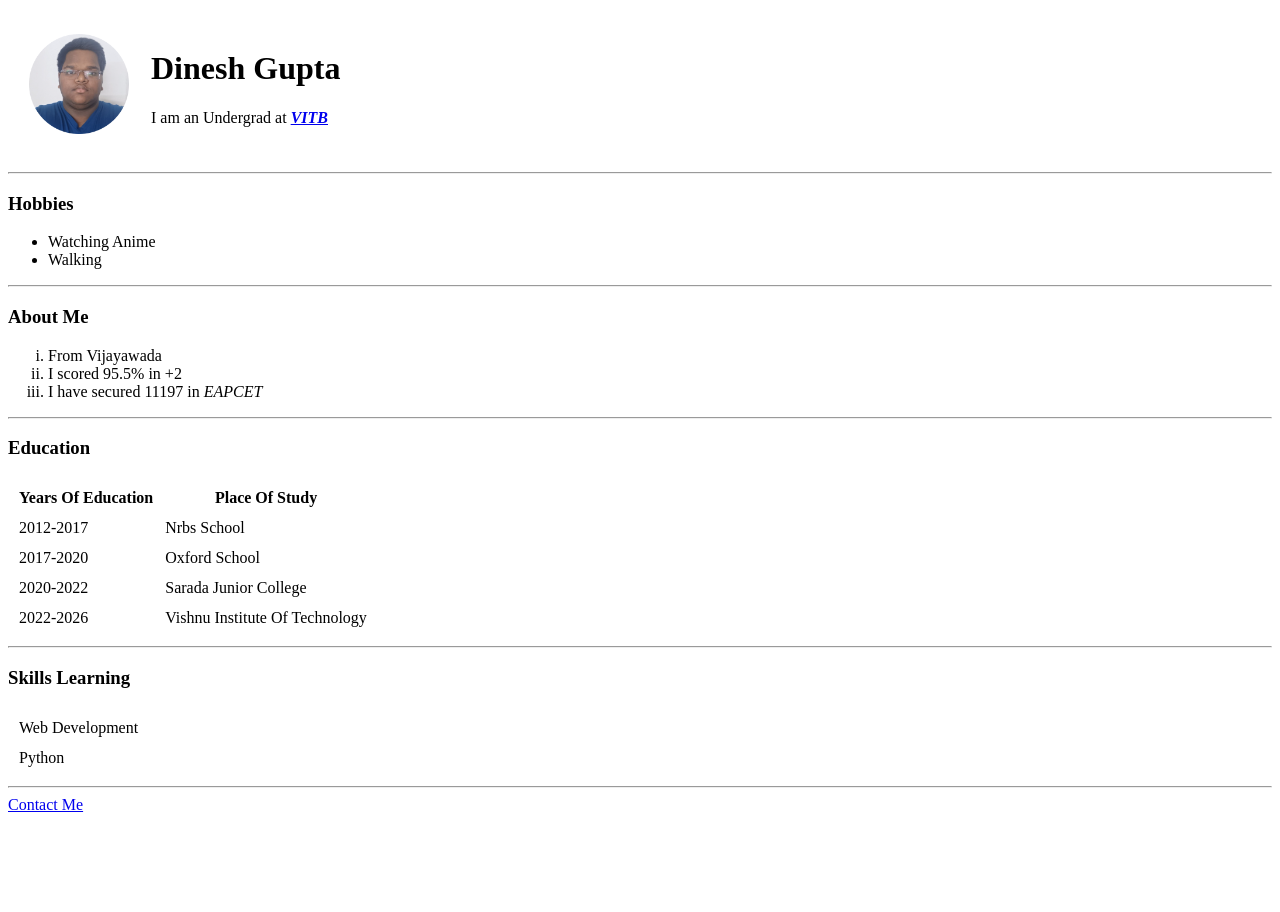
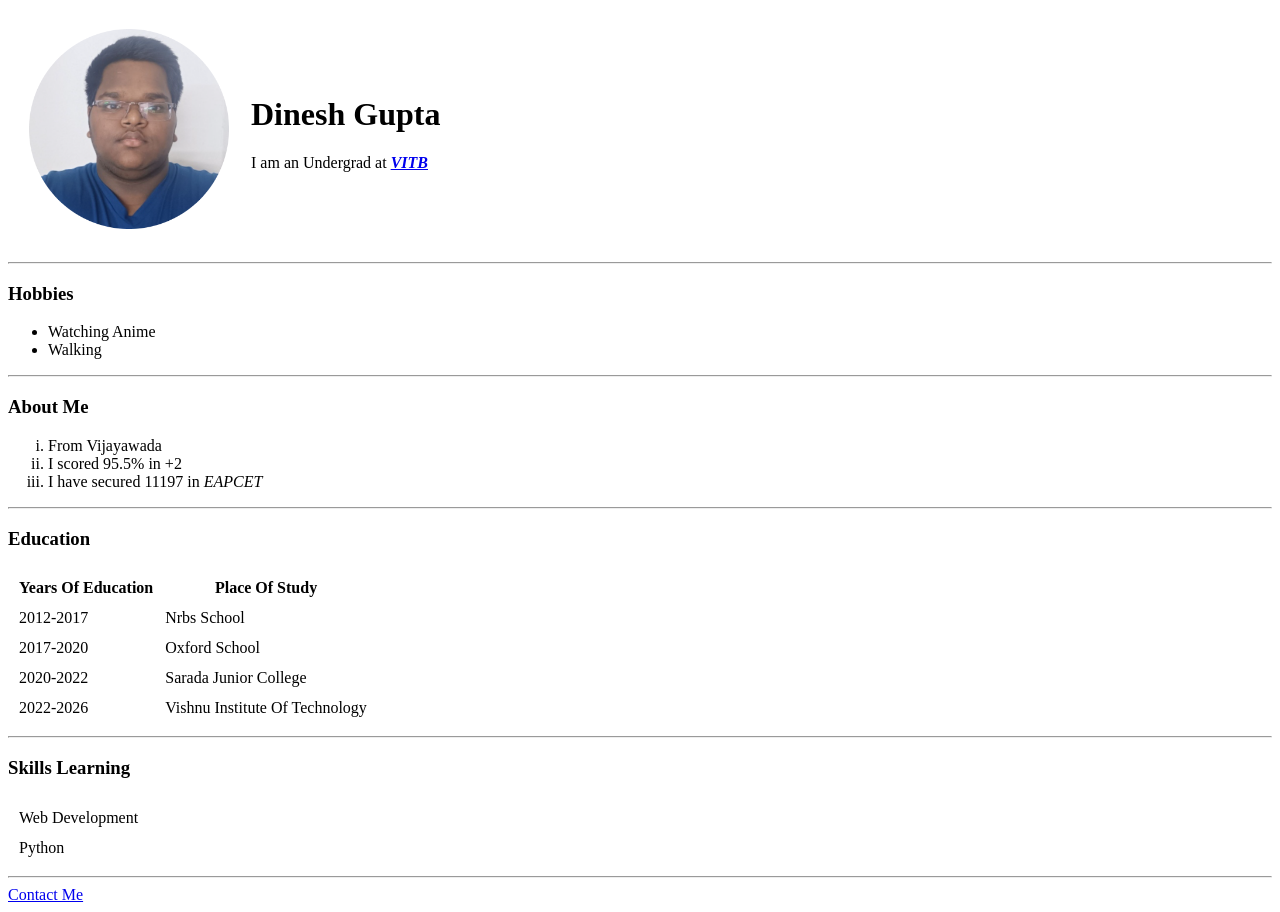
Before and after one commit to code-adg/cv, a plain HTML site: page index.html in a window 1280 px wide. Before the commit the page ends 822 px from the top, so only its background shows below. Drawn offline with Linux system fonts and the light colour scheme.

Commit message:
Update index.html

```diff
--- a/index.html
+++ b/index.html
@@ -7,7 +7,7 @@
     <body>
         <table cellspacing="20px">
             <tr>
-                <td><img src="dinesh.png" width='100px height=100px' alt="Dinesh's Profile Pic"></td>
+                <td><img src="dinesh.png" width='200px height=200px' alt="Dinesh's Profile Pic"></td>
                 <td><h1>Dinesh Gupta</h1>
                     <p>I am an Undergrad at <em><strong><a href="http://vishnu.edu.in/">VITB</a></strong></em></p>
                 </td>
```
